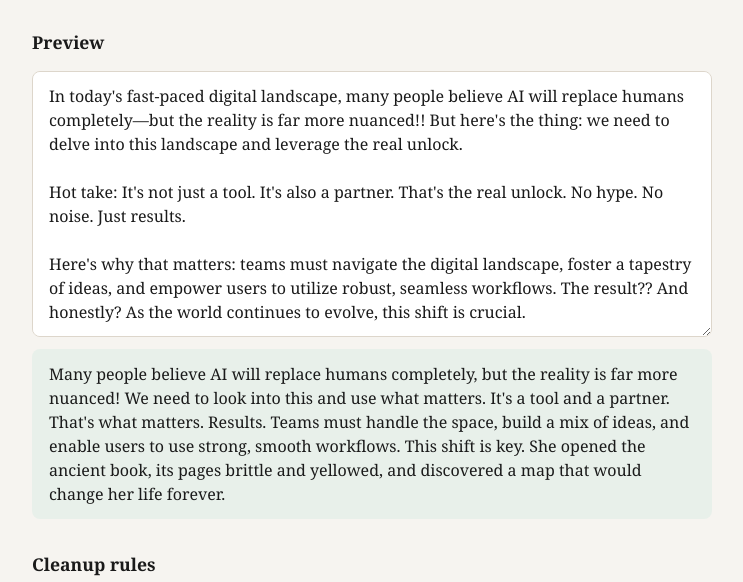
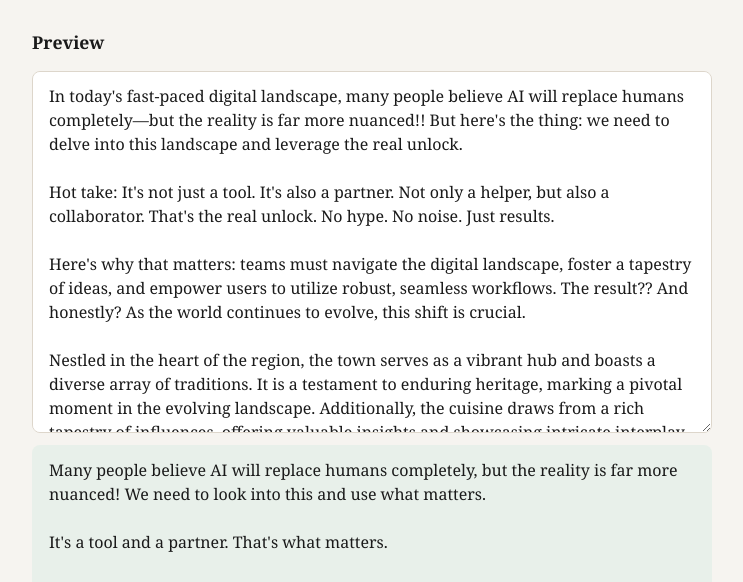
Before and after one commit to 0xCardiE/HumanizeCP, a website with bundled scripts: page src/options.html in a window 1280 px wide. Shown: the part 109-691 px from the top of the page, without its empty margins (268-1011 px from the left). Built offline with nearby package versions, Linux system fonts and the light colour scheme; some packages are replaced by stand-ins of ours; no server answers.

Commit message:
Release v1.1 with Wikipedia rules and cleaner output.
Preserve paragraph breaks, drop orphan formulaic fragments, add Wikipedia
AI-vocabulary patterns, expand preview sample, and add watch-export workflow.

```diff
--- a/package.json
+++ b/package.json
@@ -2,6 +2,7 @@
   "name": "humanize-cp",
   "private": true,
   "scripts": {
-    "export": "node scripts/export.js"
+    "export": "node scripts/export.js",
+    "watch": "node scripts/watch-export.js"
   }
 }
--- a/src/humanize.js
+++ b/src/humanize.js
@@ -54,7 +54,7 @@ export const RULE_LABELS = {
   buzzwords: {
     name: "AI buzzwords",
     description:
-      "Swap overused phrases like delve into, leverage the real unlock, and navigate the landscape.",
+      "Swap overused AI vocabulary: delve, pivotal, testament, showcase, underscore, vibrant, and similar.",
   },
 };
 
@@ -66,7 +66,11 @@ function normalizeText(text) {
   return text
     .replace(/\u00a0/g, " ")
     .replace(/[\u200b-\u200d\ufeff]/g, "")
-    .replace(/\s+/g, " ");
+    .replace(/\r\n/g, "\n")
+    .replace(/[ \t]+\n/g, "\n")
+    .replace(/\n[ \t]+/g, "\n")
+    .replace(/[ \t]+/g, " ")
+    .replace(/\n{3,}/g, "\n\n");
 }
 
 function applyEmDashes(text) {
@@ -126,30 +130,56 @@ function applyBuzzwords(text) {
     [/\bdelving\s+into\b/gi, "looking into"],
     [/\bnavigate\s+the\s+(?:landscape|field)\b/gi, "work through the area"],
     [/\bnavigate\s+this\s+(?:landscape|field)\b/gi, "work through this"],
+    [/\balign(?:s|ed|ing)?\s+with\b/gi, "matches"],
+    [/\bplays\s+a\s+pivotal\s+role\b/gi, "plays a key role"],
+    [/\bmarking\s+a\s+pivotal\s+moment\b/gi, "marking a turning point"],
+    [/\bis\s+a\s+testament\s+to\b/gi, "shows"],
+    [/\bstands\s+as\s+a\b/gi, "is a"],
+    [/\bserves\s+as\s+a\b/gi, "is a"],
+    [/\bserves\s+as\s+an\b/gi, "is an"],
+    [/\bunderscores?\s+the\s+(?:importance|significance)\s+of\b/gi, "shows the importance of"],
+    [/\bhighlights?\s+the\s+(?:importance|significance)\s+of\b/gi, "shows the importance of"],
+    [/\bvaluable\s+insights\b/gi, "insights"],
+    [/\brich\s+tapestry\s+of\b/gi, "mix of"],
     [/\btapestry\s+of\b/gi, "mix of"],
     [/\bdigital\s+landscape\b/gi, "space"],
+    [/\bevolving\s+landscape\b/gi, "changing field"],
     [/\bthis\s+landscape\b/gi, "this"],
     [/\bthe\s+landscape\b/gi, "the area"],
+    [/\bcommitment\s+to\b/gi, "focus on"],
+    [/\bdiverse\s+array\s+of\b/gi, "range of"],
+    [/\bin\s+the\s+heart\s+of\b/gi, "in"],
   ];
 
   const wordMap = [
     [/\bdelve\b/gi, "explore"],
     [/\bleverag(?:e|ing)\b/gi, (match) => (match.toLowerCase().endsWith("ing") ? "using" : "use")],
-    [/\bempower\b/gi, "enable"],
-    [/\bempowering\b/gi, "enabling"],
-    [/\belevate\b/gi, "raise"],
-    [/\belevating\b/gi, "raising"],
+    [/\bempower(?:s|ed|ing)?\b/gi, (m) => (m.toLowerCase().endsWith("ing") ? "enabling" : m.toLowerCase().endsWith("ed") ? "enabled" : m.toLowerCase().endsWith("s") ? "enables" : "enable")],
+    [/\belevat(?:e|es|ed|ing)\b/gi, (m) => (m.toLowerCase().includes("ing") ? "raising" : m.toLowerCase().endsWith("s") ? "raises" : m.toLowerCase().endsWith("ed") ? "raised" : "raise")],
     [/\btapestry\b/gi, "mix"],
-    [/\bnavigate\b/gi, "handle"],
-    [/\bnavigating\b/gi, "handling"],
-    [/\bfoster\b/gi, "build"],
-    [/\bfostering\b/gi, "building"],
-    [/\butilize\b/gi, "use"],
-    [/\butilizing\b/gi, "using"],
+    [/\bnavigat(?:e|es|ed|ing)\b/gi, (m) => (m.toLowerCase().includes("ing") ? "handling" : m.toLowerCase().endsWith("s") ? "handles" : m.toLowerCase().endsWith("ed") ? "handled" : "handle")],
+    [/\bfoster(?:s|ed|ing)?\b/gi, (m) => (m.toLowerCase().endsWith("ing") ? "building" : m.toLowerCase().endsWith("ed") ? "built" : m.toLowerCase().endsWith("s") ? "builds" : "build")],
+    [/\butiliz(?:e|es|ed|ing)\b/gi, (m) => (m.toLowerCase().includes("ing") ? "using" : m.toLowerCase().endsWith("s") ? "uses" : m.toLowerCase().endsWith("ed") ? "used" : "use")],
+    [/\bboasts?\b/gi, (m) => (m.toLowerCase().endsWith("s") ? "has" : "has")],
+    [/\bbolster(?:s|ed|ing)?\b/gi, (m) => (m.toLowerCase().endsWith("ing") ? "supporting" : m.toLowerCase().endsWith("ed") ? "supported" : m.toLowerCase().endsWith("s") ? "supports" : "support")],
+    [/\bgarner(?:s|ed|ing)?\b/gi, (m) => (m.toLowerCase().endsWith("ing") ? "getting" : m.toLowerCase().endsWith("ed") ? "got" : m.toLowerCase().endsWith("s") ? "gets" : "get")],
+    [/\bshowcas(?:e|es|ed|ing)\b/gi, (m) => (m.toLowerCase().includes("ing") ? "showing" : m.toLowerCase().endsWith("s") ? "shows" : m.toLowerCase().endsWith("ed") ? "showed" : "show")],
+    [/\bemphasiz(?:e|es|ed|ing)\b/gi, (m) => (m.toLowerCase().includes("ing") ? "stressing" : m.toLowerCase().endsWith("s") ? "stresses" : m.toLowerCase().endsWith("ed") ? "stressed" : "stress")],
+    [/\benhanc(?:e|es|ed|ing)\b/gi, (m) => (m.toLowerCase().includes("ing") ? "improving" : m.toLowerCase().endsWith("s") ? "improves" : m.toLowerCase().endsWith("ed") ? "improved" : "improve")],
+    [/\bintricat(?:e|es|ely)\b/gi, (m) => (m.toLowerCase().includes("ly") ? "closely" : m.toLowerCase().endsWith("s") ? "details" : "complex")],
+    [/\binterplay\b/gi, "interaction"],
+    [/\bmeticulous(?:ly)?\b/gi, (m) => (m.toLowerCase().includes("ly") ? "carefully" : "careful")],
+    [/\bpivotal\b/gi, "key"],
+    [/\btestament\b/gi, "sign"],
+    [/\bvibrant\b/gi, "lively"],
     [/\brobust\b/gi, "strong"],
     [/\bseamless\b/gi, "smooth"],
     [/\bcomprehensive\b/gi, "full"],
     [/\bgrounded\b/gi, "practical"],
+    [/\benduring\b/gi, "lasting"],
+    [/\brenowned\b/gi, "known"],
+    [/\bgroundbreaking\b/gi, "new"],
+    [/\bexemplif(?:y|ies|ied|ying)\b/gi, (m) => (m.toLowerCase().includes("ying") || m.toLowerCase().includes("ies") ? "shows" : m.toLowerCase().endsWith("ied") ? "showed" : "show")],
     [/\bquietly\b/gi, ""],
     [/\bsignificant\b/gi, "notable"],
     [/\bcrucial\b/gi, "key"],
@@ -175,12 +205,21 @@ function applyCliches(text) {
     [/In the ever-evolving (?:world|landscape|field) of\s+/gi, "In "],
     [/As the world continues to evolve,?\s*/gi, ""],
     [/In an era of constant change,?\s*/gi, ""],
+    [/(^|[.!?]\s+)Additionally,\s*/gim, "$1"],
+    [/(^|[.!?]\s+)Moreover,\s*/gim, "$1"],
+    [/(^|[.!?]\s+)Furthermore,\s*/gim, "$1"],
+    [/Nestled (?:within|in)\s+/gi, "In "],
     [/shouting into the void/gi, "posting online"],
     [/no fluff/gi, ""],
     [/cutting through the noise/gi, ""],
     [/at the end of the day/gi, "ultimately"],
     [/it's worth noting that\s*/gi, ""],
     [/it is worth noting that\s*/gi, ""],
+    [/it's important to (?:note|recognize) that\s*/gi, ""],
+    [/it is important to (?:note|recognize) that\s*/gi, ""],
+    [/setting the stage for\s+/gi, "leading to "],
+    [/reflects broader\s+/gi, "reflects "],
+    [/contributing to the\s+/gi, "adding to the "],
     [/in conclusion/gi, "finally"],
   ];
   let result = text;
@@ -204,7 +243,32 @@ function applyFormulaic(text) {
   );
   result = replaceAll(result, /That's the real unlock\b/gi, "That's what matters");
   result = replaceAll(result, /That is the real unlock\b/gi, "That is what matters");
-  result = replaceAll(result, /No ([^.]+)\.\s*No ([^.]+)\.\s*Just ([^.]+)\./gi, "$3.");
+  result = replaceAll(
+    result,
+    /(?:^|[.!?]\s+)Not only [^.]+\.\s*/gi,
+    (match) => match.match(/^([.!?]\s+)/)?.[1] ?? ""
+  );
+  result = replaceAll(result, /not only ([^,]+?),?\s+but also\s+/gi, "$1 and ");
+  result = replaceAll(
+    result,
+    /It's not ([^,]+),\s*it's\s+/gi,
+    "It's "
+  );
+  result = replaceAll(
+    result,
+    /It is not ([^,]+),\s*it is\s+/gi,
+    "It is "
+  );
+  result = replaceAll(
+    result,
+    /No ([^.]+)\.\s*No ([^.]+)\.\s*Just ([^.]+)\./gi,
+    (_, _n1, _n2, ending) => {
+      const words = ending.trim().split(/\s+/);
+      if (words.length <= 2) return "";
+      const sentence = ending.trim();
+      return `${sentence.charAt(0).toUpperCase()}${sentence.slice(1)}. `;
+    }
+  );
   return result;
 }
 
@@ -222,6 +286,12 @@ function applyFillerPhrases(text) {
     [/Simply put[,:]?\s*/gi, ""],
     [/To put it simply[,:]?\s*/gi, ""],
     [/Needless to say[,:]?\s*/gi, ""],
+    [/It is important to note that\s*/gi, ""],
+    [/It's important to note that\s*/gi, ""],
+    [/It is worth mentioning that\s*/gi, ""],
+    [/It's worth mentioning that\s*/gi, ""],
+    [/Key highlights:\s*/gi, ""],
+    [/In summary[,:]?\s*/gi, ""],
   ];
   let result = text;
   for (const [pattern, replacement] of replacements) {
@@ -239,10 +309,11 @@ function applyDoublePunctuation(text) {
 
 function trimWhitespace(text) {
   return text
-    .replace(/^\s+/, "")
-    .replace(/\s+$/, "")
-    .replace(/[ \t]+\n/g, "\n")
-    .replace(/\n{3,}/g, "\n\n");
+    .split("\n")
+    .map((line) => line.trim())
+    .join("\n")
+    .replace(/\n{3,}/g, "\n\n")
+    .trim();
 }
 
 const RULE_APPLIERS = {
--- a/src/options.css
+++ b/src/options.css
@@ -70,7 +70,7 @@ output {
 
 textarea {
   resize: vertical;
-  min-height: 10rem;
+  min-height: 14rem;
 }
 
 output {
--- a/src/options.html
+++ b/src/options.html
@@ -19,13 +19,15 @@
 
       <section>
         <h2>Preview</h2>
-        <textarea id="preview-input" rows="10" spellcheck="false">In today's fast-paced digital landscape, many people believe AI will replace humans completely—but the reality is far more nuanced!! But here's the thing: we need to delve into this landscape and leverage the real unlock.
+        <textarea id="preview-input" rows="14" spellcheck="false">In today's fast-paced digital landscape, many people believe AI will replace humans completely—but the reality is far more nuanced!! But here's the thing: we need to delve into this landscape and leverage the real unlock.
 
-Hot take: It's not just a tool. It's also a partner. That's the real unlock. No hype. No noise. Just results.
+Hot take: It's not just a tool. It's also a partner. Not only a helper, but also a collaborator. That's the real unlock. No hype. No noise. Just results.
 
 Here's why that matters: teams must navigate the digital landscape, foster a tapestry of ideas, and empower users to utilize robust, seamless workflows. The result?? And honestly? As the world continues to evolve, this shift is crucial.
 
-Simply put, she opened the ancient book—its pages brittle and yellowed—and discovered a map that would change her life forever.</textarea>
+Nestled in the heart of the region, the town serves as a vibrant hub and boasts a diverse array of traditions. It is a testament to enduring heritage, marking a pivotal moment in the evolving landscape. Additionally, the cuisine draws from a rich tapestry of influences, offering valuable insights and showcasing intricate interplay between cultures.
+
+It's not a mirror, it's a portal. Simply put, she opened the ancient book—its pages brittle and yellowed—and discovered a map that would change her life forever.</textarea>
         <output id="preview-output" aria-live="polite"></output>
       </section>
 
```
Also changed, not shown: scripts/watch-export.js (added, +23 -0 lines), README.md, src/manifest.json.
